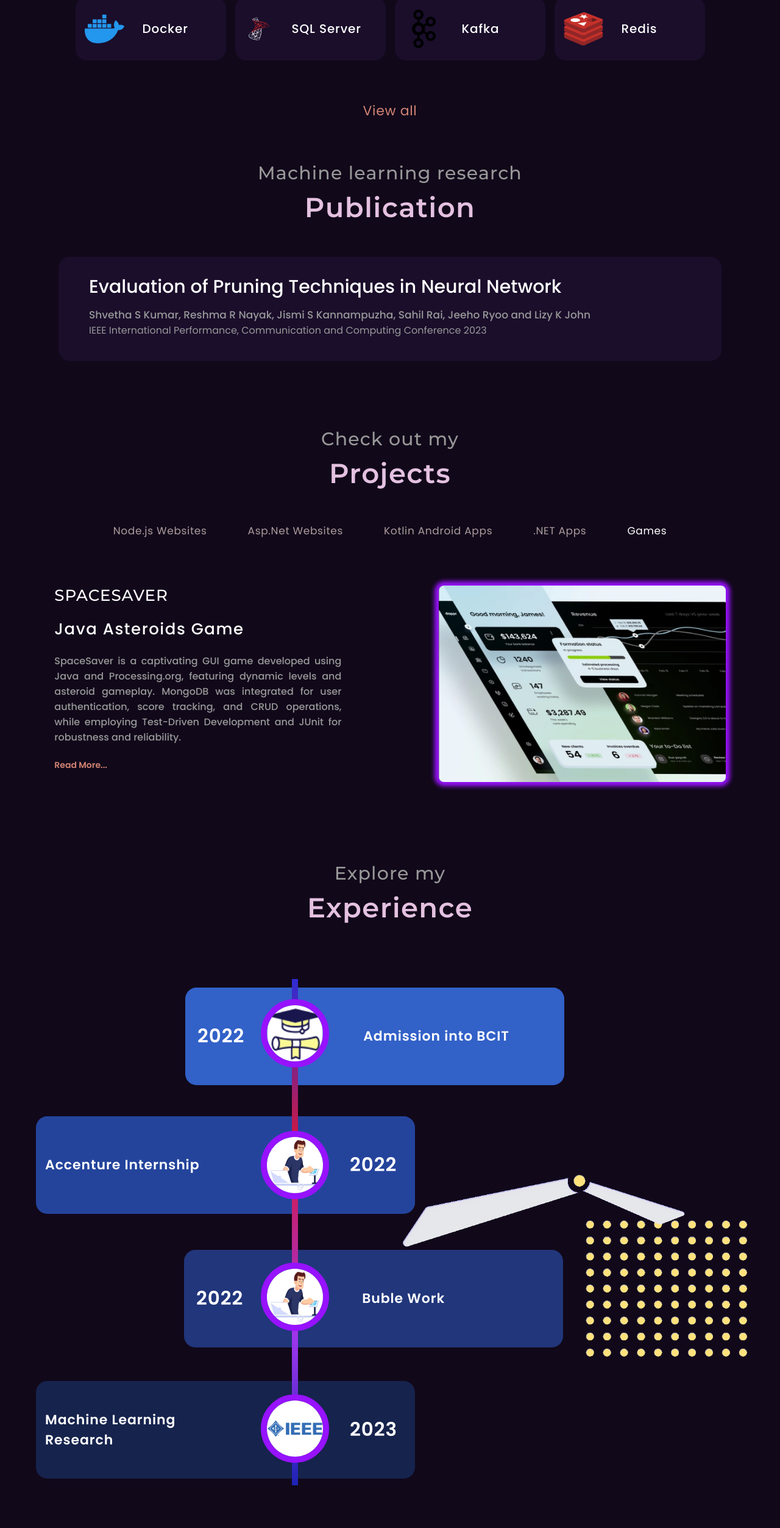
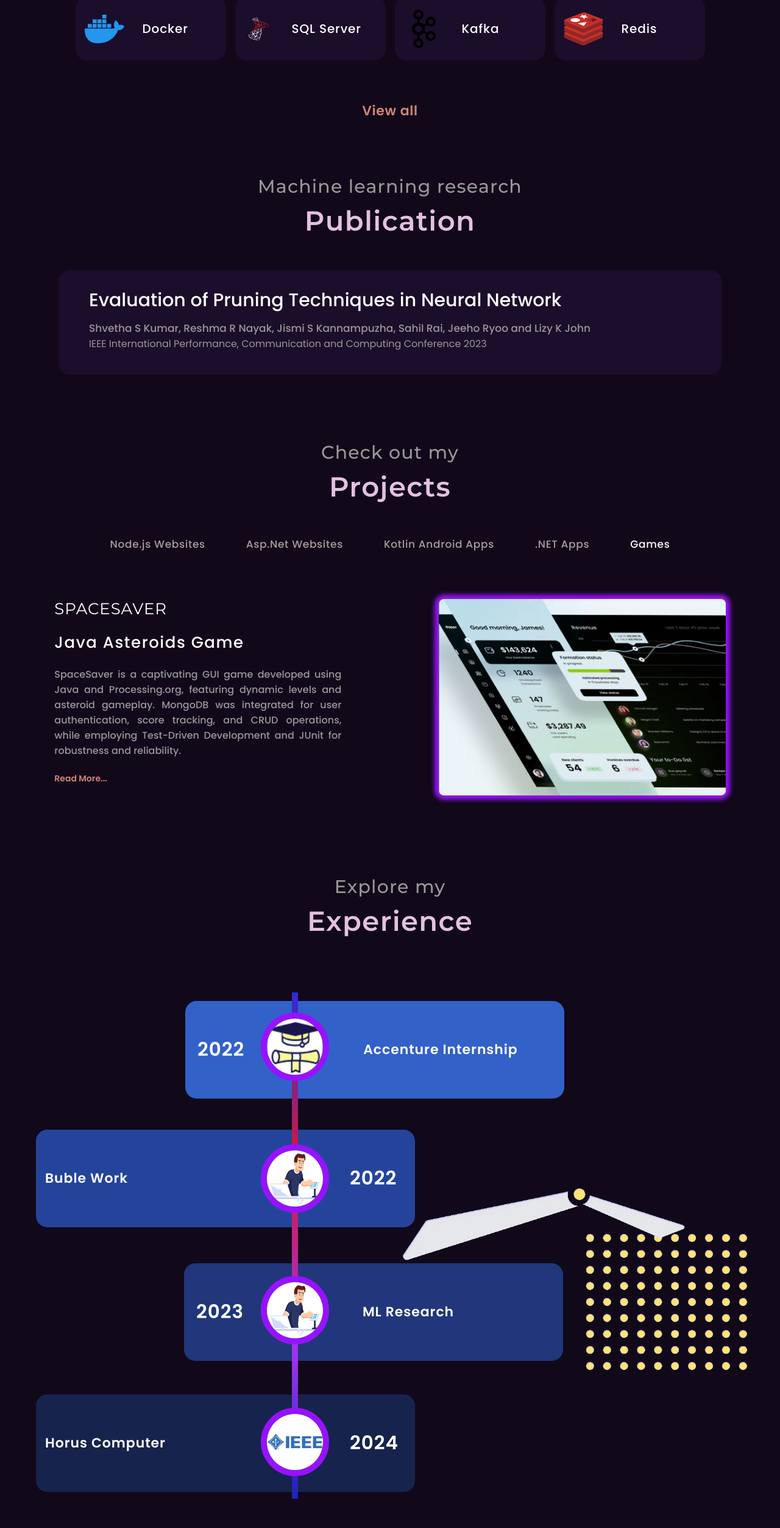
Before and after one commit to Rai-Sahil/Portfolio-React, a React (Create React App) app: page /games in a window 1280 px wide. Shown: the part 1413-3918 px from the top of the page at 61% size. Built offline with nearby package versions, Linux system fonts and the light colour scheme; a web font is replaced by a local one.

Commit message:
Minor changes

```diff
--- a/src/Data/Projects-Data.js
+++ b/src/Data/Projects-Data.js
@@ -19,9 +19,9 @@ const projects = [
     },
     {
         id: 2,
-        name: "Artist Rooster",
+        name: "City of Vancouver",
         category: "NODEJS",
-        overview: "City of Vancouver - Mural",
+        overview: "Artis Rooster Mural Website",
         content: "The City of Vancouver sponsored project, utilized Node.js for backend, Kafka for admin messages, MySql for data access, Redis for server caching, AWS S3 for artwork images storage, AWS CloudFront CDN for image serving. It's user centric architecture allowing artists to submit applications, admin approval, and user profile generation.",
         pic: "",
         github: "https://muralproject-f78ca.web.app/"
--- a/src/NavBars/MainNavBar/navBar.css
+++ b/src/NavBars/MainNavBar/navBar.css
@@ -41,6 +41,7 @@ nav {
     background-color: transparent;
     overflow: hidden;
     color: #000;
+    cursor: pointer;
     /* Text color */
 }
 
--- a/src/NavBars/ProjectNavBar/projectNavBar.css
+++ b/src/NavBars/ProjectNavBar/projectNavBar.css
@@ -9,7 +9,7 @@
     font-family: 'Poppins';
     font-size: 17px;
     font-style: normal;
-    font-weight: 400;
+    font-weight: 500;
     line-height: normal;
     letter-spacing: 0.66px;
     margin-bottom: 77px;
--- a/src/Pages/ExperiencePage/ExperiencePage.jsx
+++ b/src/Pages/ExperiencePage/ExperiencePage.jsx
@@ -19,12 +19,12 @@ const ExperiencePage = () => {
                         <p className='exp-card-content'>
                             2022
                         </p>
-                        <div className='description'>Admission into BCIT</div>
+                        <div className='description'>Accenture Internship</div>
                     </div>
 
                     <div className='exp-card2'>
                         <div className='description'>
-                            Accenture Internship <span></span>
+                            Buble Work <span></span>
                         </div>
                         <p className='exp-card-content'>
                         2022
@@ -33,16 +33,15 @@ const ExperiencePage = () => {
 
                     <div className='exp-card1' id='card3'>
                         <p className='exp-card-content'>
-                            2022
+                            2023
                         </p>
-                        <div className='description'>Buble Work</div>
+                        <div className='description'>ML Research</div>
                     </div>
 
-
                     <div className='exp-card2' id='card4'>
-                        <div className='description'>Machine Learning Research</div>
+                        <div className='description'>Horus Computer</div>
                         <p className='exp-card-content'>
-                        2023
+                        2024
                         </p>
                     </div>
                     </div>
--- a/src/Pages/Footer/Footer.css
+++ b/src/Pages/Footer/Footer.css
@@ -11,7 +11,7 @@
 
 .footer-heading {
     font-style: normal;
-    font-size: 48px;
+    font-size: 52px;
     font-weight: 600;
     line-height: normal;
     font-family: 'Poppins';
@@ -53,7 +53,7 @@
 
 .footer-name {
     font-weight: 700;
-    font-size: 28px;
+    font-size: 30px;
     line-height: normal;
     font-style: normal;
 }
@@ -93,8 +93,8 @@
     box-shadow: 2px 0px 13px rgba(0, 0, 0, 0.25); /* Remove quotes around box-shadow property values */
     align-items: center;
     display: flex;
-    column-gap: 20px;
-    margin: 10px; /* Add margin to separate contact cards */
+    column-gap: 8px;
+    margin: 30px; /* Add margin to separate contact cards */
 }
 
 .card-content {
@@ -108,7 +108,7 @@
 
 .contact-card-heading {
     font-family: 'Poppins';
-    font-size: 12px;
+    font-size: 14px;
     font-style: normal;
     font-weight: 400;
 }
--- a/src/Pages/Footer/Footer.jsx
+++ b/src/Pages/Footer/Footer.jsx
@@ -51,7 +51,7 @@ const Footer = () => {
                     </p>
                 </div>
             </div>
-            <p className='copyright'>&copy; 2023 Sahil Rai. All rights reserved.</p>
+            <p className='copyright'>&copy; 2024 Sahil Rai. All rights reserved.</p>
         </footer>
     )
 }
--- a/src/Pages/ProjectPage/ProjectPage.css
+++ b/src/Pages/ProjectPage/ProjectPage.css
@@ -52,7 +52,7 @@
     font-family: 'Montserrat';
     font-size: 26px;
     font-style: normal;
-    font-weight: 500;
+    font-weight: 400;
     line-height: normal;
     letter-spacing: 0.93px;
     margin-top: 0%;
--- a/src/Pages/SkillsPage/SkillsPage.css
+++ b/src/Pages/SkillsPage/SkillsPage.css
@@ -24,13 +24,20 @@
   }
 }
 
+.view-more-container{
+  display: flex;
+  justify-content: center;
+  align-items: center;
+}
+
 /* Styles for the "View More" text */
 .view-more {
   font-family: 'Poppins';
+  cursor: pointer;
   color: var(--green, #D18473);
   font-size: 22px;
   font-style: normal;
-  font-weight: 400;
+  font-weight: 600;
   line-height: normal;
   letter-spacing: 0.66px;
 }
--- a/src/Pages/SkillsPage/SkillsPage.jsx
+++ b/src/Pages/SkillsPage/SkillsPage.jsx
@@ -25,9 +25,11 @@ const Skills = () => {
                 </div>
             </div>
 
-            <p className="view-more" onClick={handleViewAllClick}>
-                {buttonText}
-            </p>
+            <div className="view-more-container">
+                <p className="view-more" onClick={handleViewAllClick}>
+                    {buttonText}
+                </p>
+            </div>
         </div>
 
     );
```
